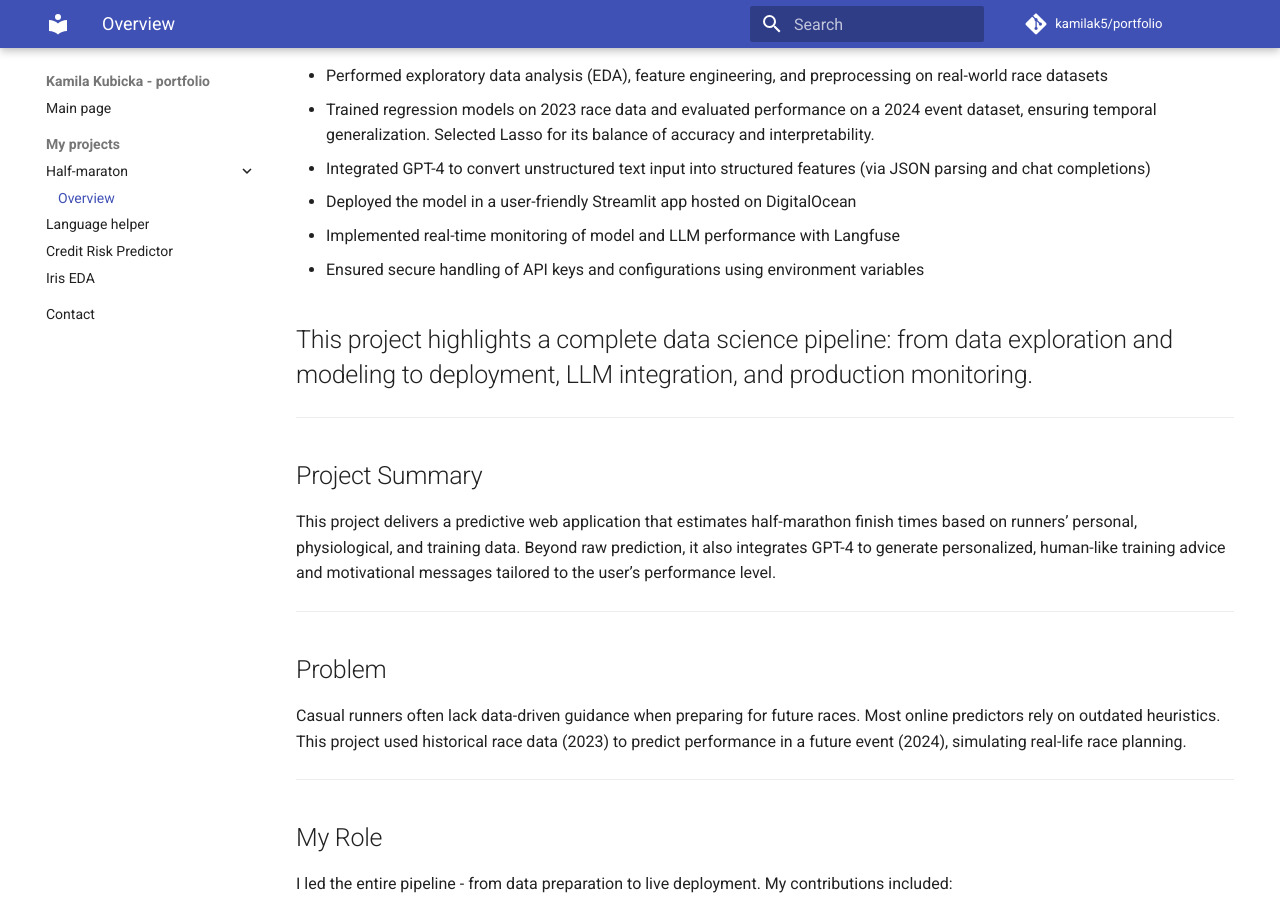
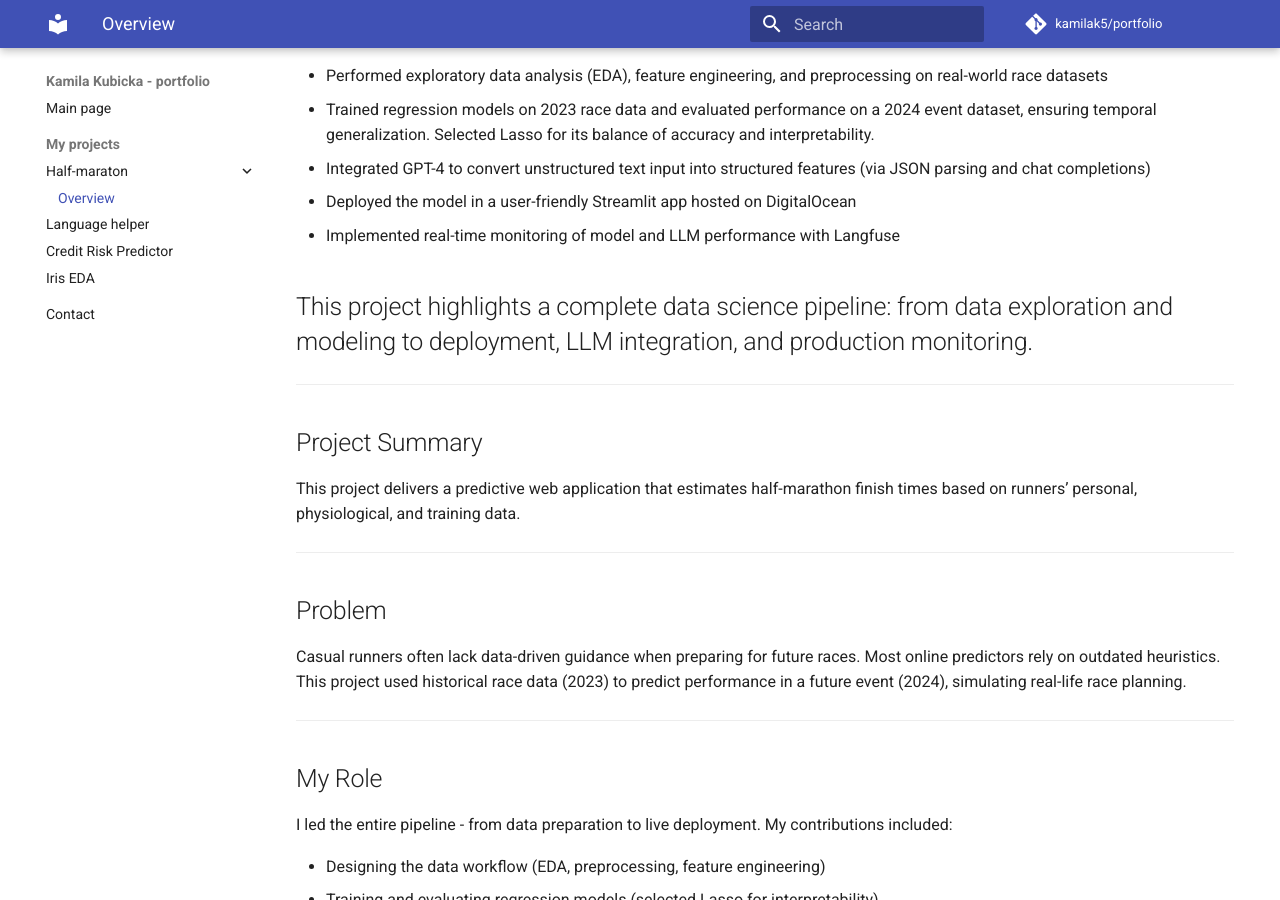
Before and after one commit to kamilak5/portfolio, an MkDocs documentation site: the page built from docs/half-maraton/index-Copy1.md, in a window 1280 px wide and 900 px high, scrolled down 307 px. Built offline with MkDocs 1.6.1 and Material for MkDocs 9.7.7, drawn with Linux system fonts in a browser that asks for light colours; comment, search, counter and statistics services are not loaded.

Commit message:
Update project description

```diff
--- a/docs/half-maraton/index-Copy1.md
+++ b/docs/half-maraton/index-Copy1.md
@@ -10,14 +10,14 @@
  - Integrated GPT-4 to convert unstructured text input into structured features (via JSON parsing and chat completions)
  - Deployed the model in a user-friendly Streamlit app hosted on DigitalOcean
  - Implemented real-time monitoring of model and LLM performance with Langfuse
- - Ensured secure handling of API keys and configurations using environment variables
+
 
 ## This project highlights a complete data science pipeline: from data exploration and modeling to deployment, LLM integration, and production monitoring.
 
 ---
 
 ## Project Summary
-This project delivers a predictive web application that estimates half-marathon finish times based on runners’ personal, physiological, and training data. Beyond raw prediction, it also integrates GPT-4 to generate personalized, human-like training advice and motivational messages tailored to the user’s performance level.
+This project delivers a predictive web application that estimates half-marathon finish times based on runners’ personal, physiological, and training data.
 
 ---
 
```
